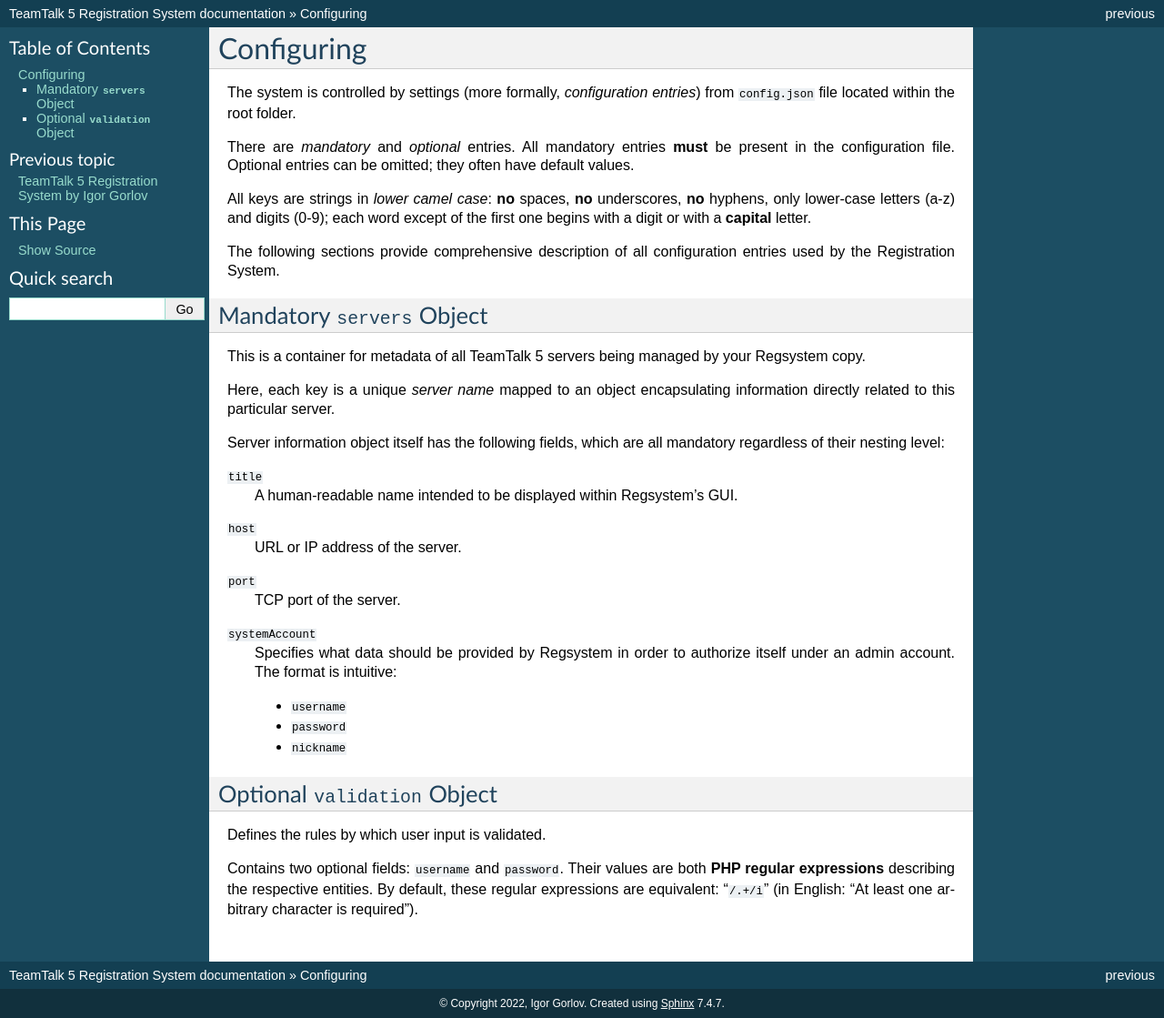
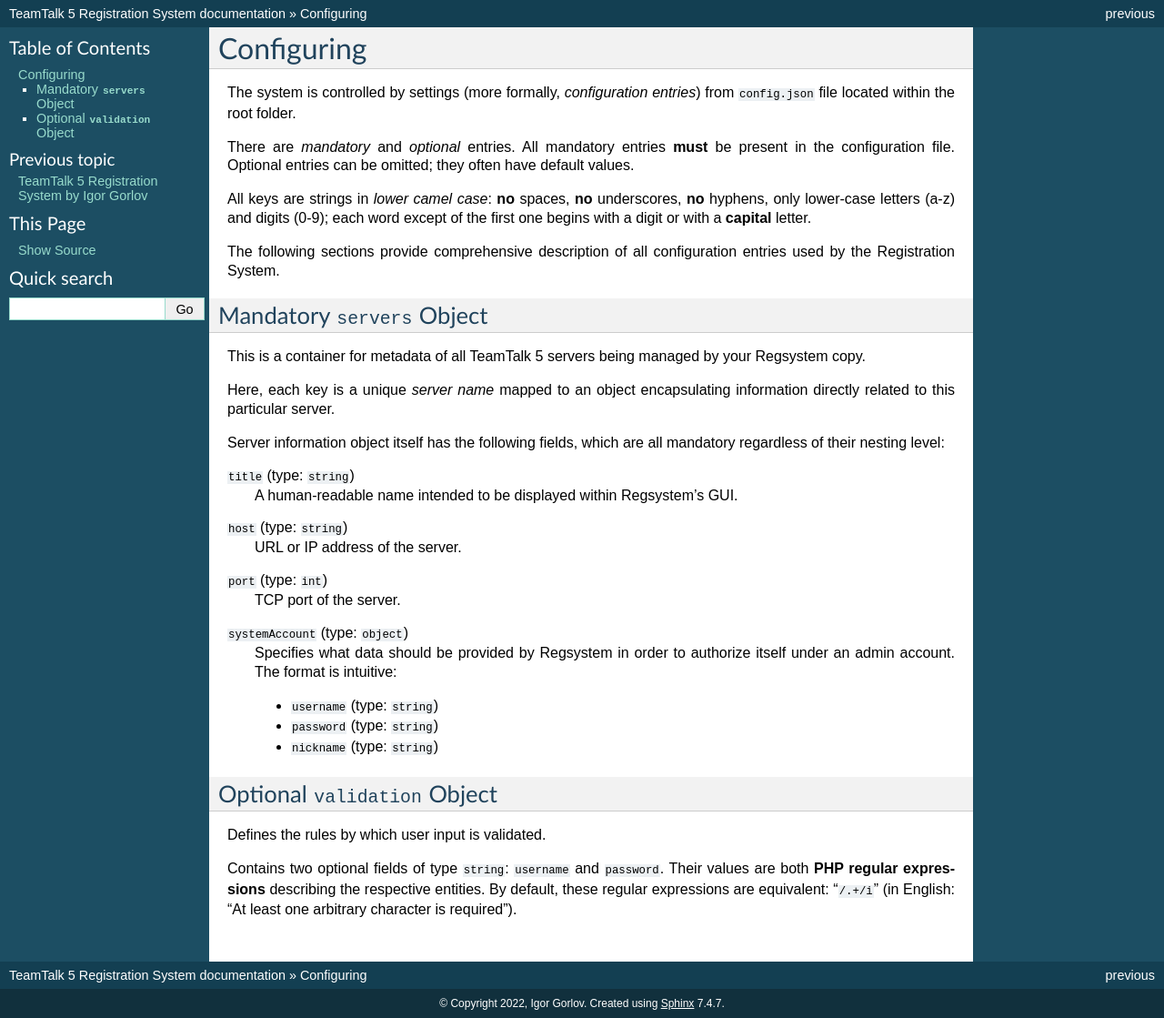
Before and after one commit to igor-gorlov/teamtalk-regsystem, a Sphinx documentation site: the page built from docs/configuring.rst, in a window 1280 px wide. Shown: the whole page at 91% size. Built offline with Sphinx 7.4.7, drawn with Linux system fonts in a browser that asks for light colours.

Commit message:
Explicitly write types of configuration entries in docs/configuring.rst

```diff
--- a/docs/configuring.rst
+++ b/docs/configuring.rst
@@ -24,28 +24,28 @@
 
 Server information object itself has the following fields, which are all mandatory regardless of their nesting level:
 
-``title``
+``title`` (type: ``string``)
   A human-readable name intended to be displayed within Regsystem's GUI.
 
-``host``
+``host`` (type: ``string``)
   URL or IP address of the server.
 
-``port``
+``port`` (type: ``int``)
   TCP port of the server.
 
-``systemAccount``
+``systemAccount`` (type: ``object``)
   Specifies what data should be provided by Regsystem in order to authorize itself under an admin account. The format is intuitive:
 
-  * ``username``
-  * ``password``
-  * ``nickname``
+  * ``username`` (type: ``string``)
+  * ``password`` (type: ``string``)
+  * ``nickname`` (type: ``string``)
 
 Optional ``validation`` Object
 ------------------------------
 
 Defines the rules by which user input is validated.
 
-Contains two optional fields: ``username`` and ``password``.
+Contains two optional fields of type ``string``: ``username`` and ``password``.
 Their values are both **PHP regular expressions** describing the respective entities.
 By default, these regular expressions are equivalent:
 ":regexp:`/.+/i`" (in English: "At least one arbitrary character is required").
```
